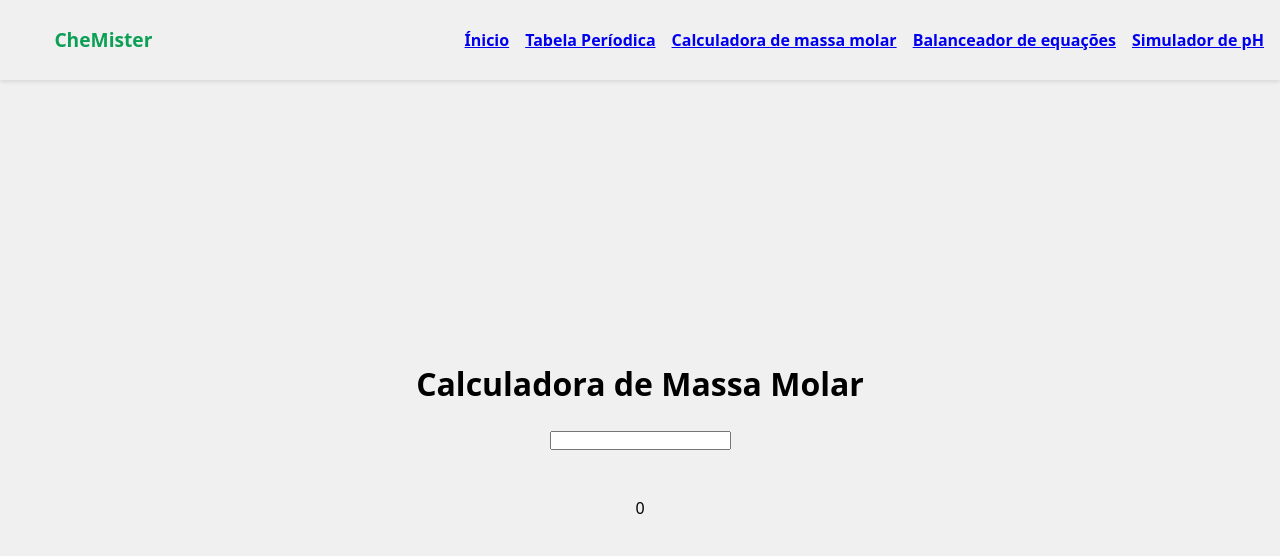
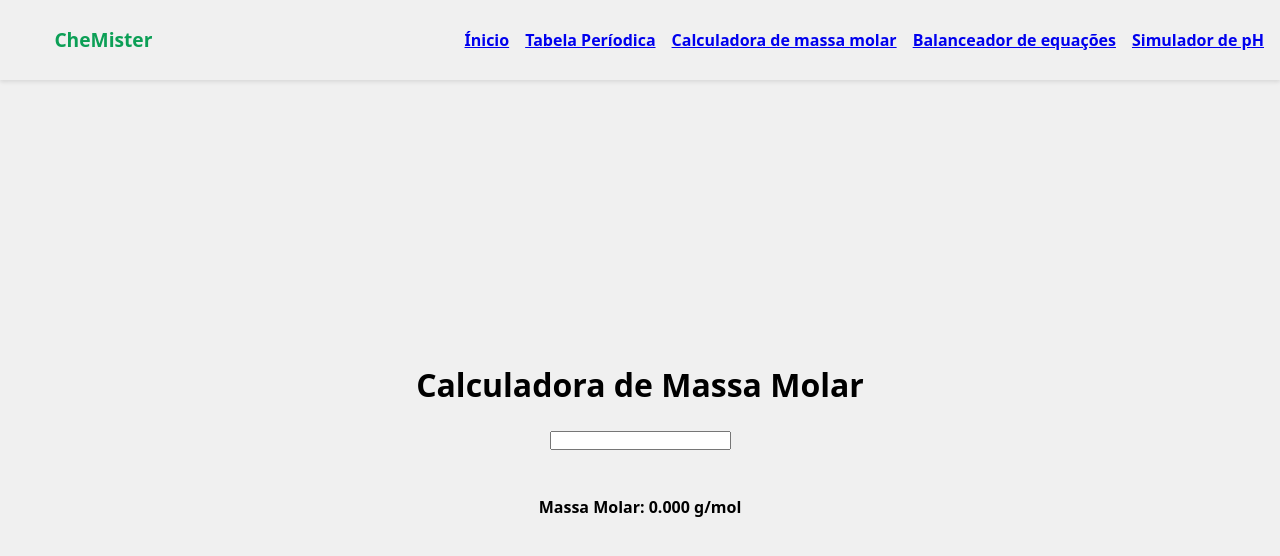
Before and after one commit to Evy8882/CheMister, a React (Vite) app: page /molar-mass-calculator in a window 1280 px wide. Shown: the top 556 px of the page. Built offline with nearby package versions, Linux system fonts and the light colour scheme.

Commit message:
MolarMassCalc retorno de resultados e elementos não encontrados

```diff
--- a/src/pages/MolarMassCalc.tsx
+++ b/src/pages/MolarMassCalc.tsx
@@ -14,10 +14,16 @@ type Element = {
   electronegativity: number | null;
 };
 
+type Results = {
+  molarMass: number;
+  mol: string;
+  notFoundElements: string[]
+}
+
 function MolarMassCalc() {
   const [mol, setMol] = useState<string>("");
 
-  function calc(mol: string, elements: Element[]): number {
+  function calc(mol: string, elements: Element[]): Results {
     let nmol: string[] = [];
     nmol = mol
       .split("")
@@ -39,18 +45,37 @@ function MolarMassCalc() {
       }
       return acc;
     }, []);
+    let multiplier: number = 1;
+    if (!isNaN(Number(nmol[0]))) {
+      multiplier = Number(nmol[0]);
+      nmol = nmol.slice(1);
+    }
     console.log(nmol);
     let masses: number[] = [];
-    elements.forEach((element: Element) => {
-      nmol.forEach((symbol) => {
-        if (element.symbol === symbol) {
-          masses.push(element.atomicMass);
-        }
-      });
+    let notFoundElements: string[] = [];
+    nmol.forEach((symbol) => {
+      if (!isNaN(Number(symbol))) {
+        masses[masses.length - 1] *= Number(symbol);
+        return;
+      }
+      const element = elements.find((el) => el.symbol === symbol);
+      if (element) {
+        masses.push(element.atomicMass);
+      } else {
+        notFoundElements.push(symbol);
+        masses.push(0);
+      }
     });
     console.log(masses);
-    return masses.reduce((acc, curr) => acc + curr, 0);
+    nmol = nmol.map(item => !isNaN(Number(item)) ? `<sub>${item}</sub>` : item);
+    return {
+      molarMass: masses.reduce((acc, curr) => acc + curr, 0) * multiplier,
+      mol: multiplier === 1 ? nmol.join("") : `${multiplier} ${nmol.join("")}`,
+      notFoundElements: notFoundElements
+    }
   }
+
+  const result = calc(mol, elements);
 
   return (
     <div className="molar-mass-calc-page">
@@ -64,9 +89,14 @@ function MolarMassCalc() {
           setMol(e.target.value);
         }}
       />
-      {mol}
-      <br />
-      {calc(mol, elements)}
+      <h2 dangerouslySetInnerHTML={{ __html: result.mol }}></h2>
+      <b>Massa Molar: {result.molarMass.toFixed(3)} g/mol</b>
+      {result.notFoundElements.length > 0 ? (
+        <div className="not-found-elements">
+          <b>Elementos Não encontrados:</b>
+          <p>{result.notFoundElements.join(" ")}</p>
+        </div>
+      ) : null}
     </div>
   );
 }
--- a/src/styles/App.css
+++ b/src/styles/App.css
@@ -129,6 +129,15 @@
   color: white;
   outline: 1px solid #0c9f56;
 }
+.not-found-elements{
+  text-align: center;
+  font-size: .8em;
+  color: #a00;
+}
+.not-found-elements p{
+  font-size: 1.2em;
+  color: #f00;
+}
   @media screen and (max-width: 768px) {
     .main-header b {
       margin: 0;
```
